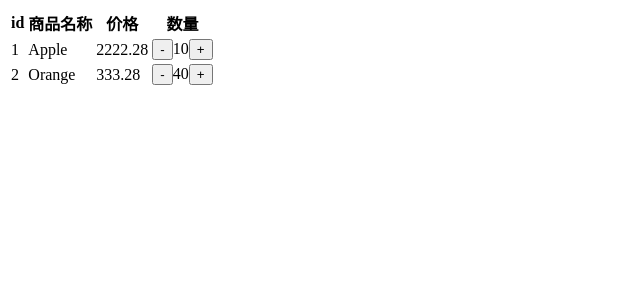
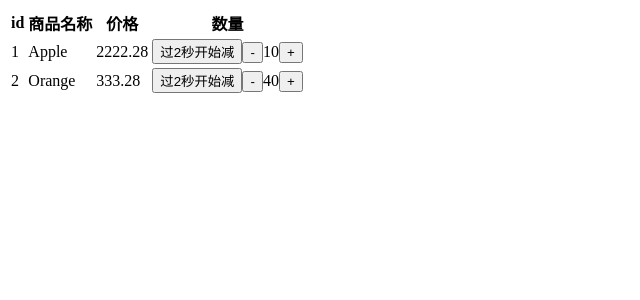
Before and after one commit to panda8z/time-book-web, a React (Create React App) app: page / in a window 1280 px wide. Shown: the top 300 px of the page, without its empty margins (0-640 px from the left). Built offline with nearby package versions, Linux system fonts and the light colour scheme.

Commit message:
使用redux 中间件 redux-thunk来解决异步action的问题。

```diff
--- a/package.json
+++ b/package.json
@@ -10,7 +10,8 @@
     "react-dom": "^16.13.1",
     "react-redux": "^7.2.0",
     "react-scripts": "3.4.1",
-    "redux": "^4.0.5"
+    "redux": "^4.0.5",
+    "redux-thunk": "^2.3.0"
   },
   "scripts": {
     "start": "react-scripts start",
--- a/src/actions/cart.js
+++ b/src/actions/cart.js
@@ -18,8 +18,19 @@ const decreament = (id) => {
         }
     }
 }
+const decreamentAsync = id => dispatch => {
+    return setTimeout(() => {
+        dispatch({
+            type: actionTypes.CART_AMOUNT_DECREATENT,
+            payload: {
+                id
+            }
+        })
+    }, 2000);
+}
 
 export {
     increament,
-    decreament
+    decreament,
+    decreamentAsync
 }
--- a/src/components/CartList/index.js
+++ b/src/components/CartList/index.js
@@ -1,6 +1,6 @@
 import React, { Component } from 'react'
 
-import { increament, decreament } from '../../actions/cart'
+import { increament, decreament, decreamentAsync } from '../../actions/cart'
 
 import { connect } from 'react-redux'
 
@@ -35,6 +35,10 @@ class CartList extends Component {
                             <td>
                                 <button onClick={
                                     () => {
+                                        this.props.decreamentAsync(item.id)
+                                    }}>过2秒开始减</button>
+                                <button onClick={
+                                    () => {
                                         this.props.decreament(item.id)
                                     }}>-</button>
                                 <span>{item.count}</span>
@@ -54,4 +58,4 @@ function mapState(state) {
     console.log('state=', state)
     return { cartList: state.cart }
 }
-export default connect(mapState, { increament, decreament })(CartList)
+export default connect(mapState, { increament, decreament, decreamentAsync })(CartList)
--- a/src/store.js
+++ b/src/store.js
@@ -1,8 +1,10 @@
-import { createStore } from 'redux'
+import { createStore, applyMiddleware } from 'redux'
+
+import thunk from 'redux-thunk'
 
 import rootReducer from './reducers'
 
-export default createStore(rootReducer)
+export default createStore(rootReducer,applyMiddleware(thunk))
 
 /*
 
```
Also changed, not shown: 1 other file (tests, documents, lock files or other folders).
